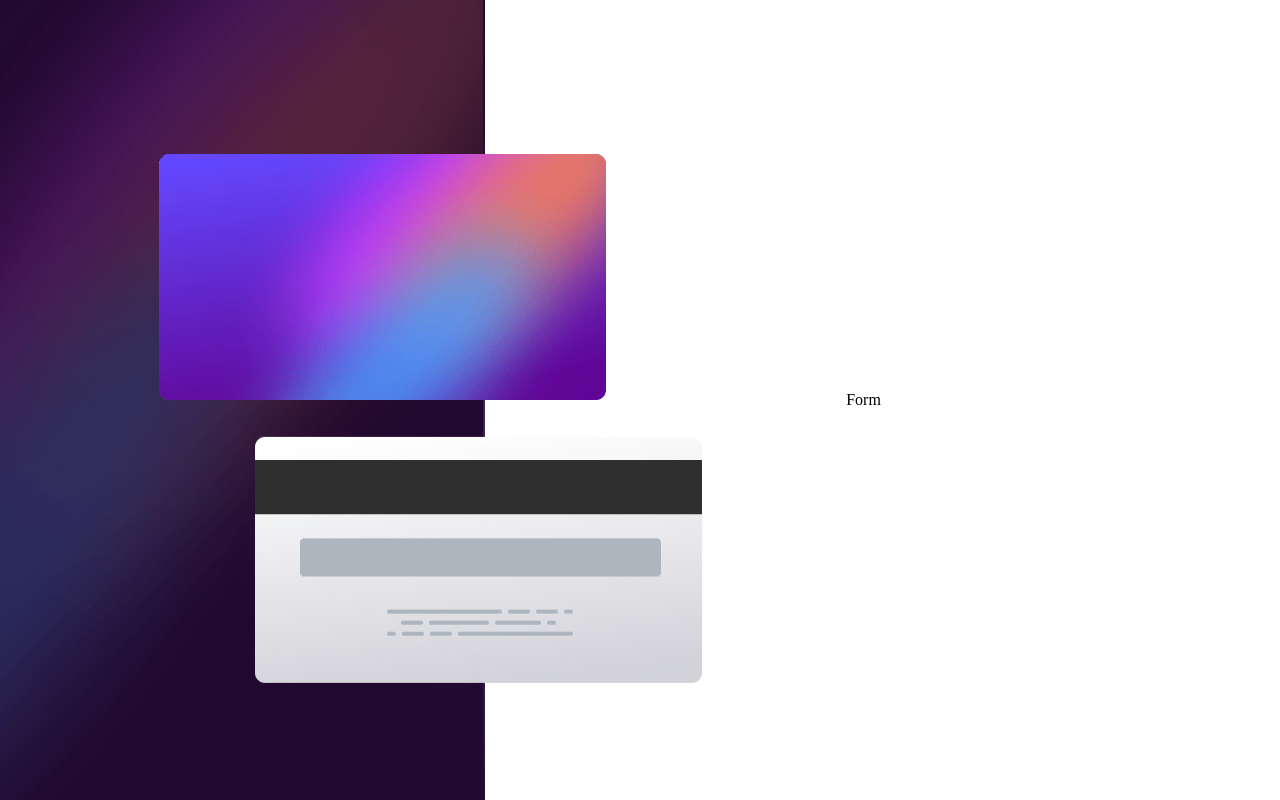
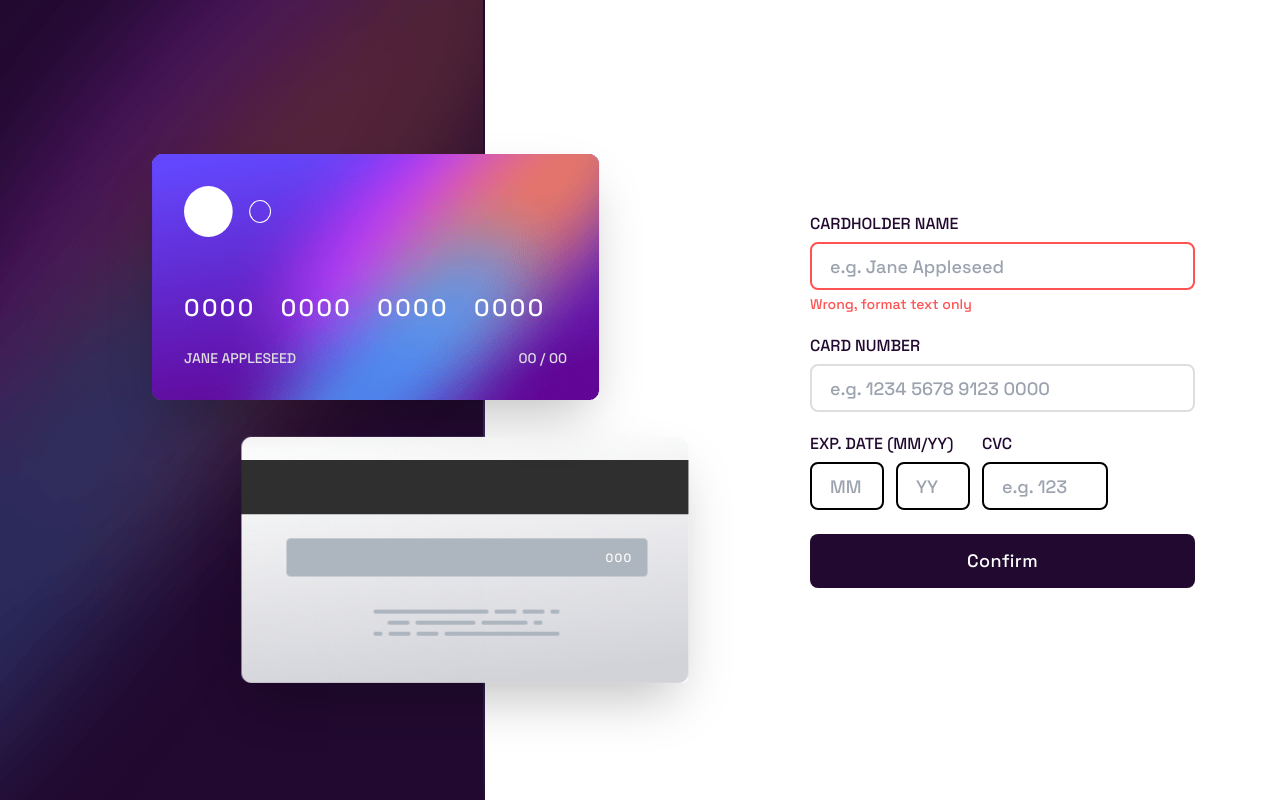
Before and after one commit to Headbwoi/fem-interactive-card-details-form, a React (Vite) app: page / in a window 1280 px wide. Built offline with nearby package versions, Linux system fonts and the light colour scheme.

Commit message:
made the form
setup states for managing form inputs
adds value to card when values are inputted in form

```diff
--- a/src/App.jsx
+++ b/src/App.jsx
@@ -1,16 +1,59 @@
 import { useState } from "react"
 import Card from "./components/Card"
+import Completed from "./components/Completed"
 import Form from "./components/Form"
 
 function App() {
+  const [form, setForm] = useState({
+    name: "",
+    number: "",
+    month: "",
+    year: "",
+    cvc: "",
+  })
+  const [error, setError] = useState({
+    name: {
+      error: true,
+    },
+    number: {
+      error: false,
+    },
+    month: {
+      error: false,
+    },
+    year: {
+      error: false,
+    },
+    cvc: {
+      error: false,
+    },
+  })
+
+  const updateField = (e) => {
+    const nextFormState = {
+      ...form,
+      [e.target.name]: e.target.value,
+    }
+    setForm(nextFormState)
+    console.log(form)
+  }
+  const handleSubmit = (e) => {
+    e.preventDefault()
+    alert("preventDefault")
+  }
   return (
     <>
-      <div className="relative w-full min-h-screen ">
-        <div className="container relative flex items-center justify-center flex-col lg:flex-row lg:min-h-screen">
-          {/* left side */}
-          <Card />
-          {/* right side */}
-          <Form />
+      <div className="relative w-full min-h-screen overflow-x-hidden">
+        <div className="container relative flex items-center justify-center lg:justify-between  flex-col lg:flex-row lg:min-h-screen">
+          <Card form={form} />
+          <Form
+            form={form}
+            updateField={updateField}
+            handleSubmit={handleSubmit}
+            error={error}
+          />
+          {/* <Completed /> */}
+          {/* create a new state if theres no error on input then toggle the state if state is true the show completed and hide form  */}
         </div>
       </div>
     </>
--- a/src/components/Card.jsx
+++ b/src/components/Card.jsx
@@ -1,16 +1,56 @@
 import CardBack from "../assets/bg-card-back.png"
 import CardFront from "../assets/bg-card-front.png"
+import CardLogo from "../assets/card-logo.svg"
 
-const Card = () => {
+const Card = ({ form }) => {
+  let vale = form.number
+  let splitted = vale.split("")
+  let firstFour = splitted.splice(0, 4).toString().replaceAll(",", "")
+  let secondFour = splitted.splice(0, 4).toString().replaceAll(",", "")
+  let thirdFour = splitted.splice(0, 4).toString().replaceAll(",", "")
+  let fourthFour = splitted.splice(0, 4).toString().replaceAll(",", "")
   return (
     <div className="px-4 md:px-0 pt-8 md:pt-0 relative flex flex-col">
       {/* back card */}
-      <div className="w-[18rem] h-[10rem] lg:w-[27.9375rem] lg:h-[15.375rem] rounded-md translate-x-7 lg:-translate-x-36 lg:translate-y-[115%]">
+      <div className="w-[18rem] h-[10rem] lg:w-[27.9375rem] lg:h-[15.375rem] rounded-md translate-x-6 lg:translate-x-[35%] lg:translate-y-[115%] relative shadow-2xl ">
         <img src={CardBack} alt="back of card" className="w-full h-full" />
+        <p className="text-White absolute right-10 lg:right-14 top-[43.5%] lg:top-[46%] tracking-widest text-xs">
+          {form.cvc == "" ? "000" : form.cvc.toString().padStart(3, "0")}
+        </p>
       </div>
       {/* front-card */}
-      <div className="w-[18rem] h-[10rem] lg:w-[27.9375rem] lg:h-[15.375rem] rounded-md -translate-x-7 -translate-y-16 lg:-translate-x-60 lg:-translate-y-full">
+      <div className="w-[18rem] h-[10rem] lg:w-[27.9375rem] lg:h-[15.375rem] rounded-md -translate-x-6 -translate-y-[4.275rem] lg:translate-x-[15%] lg:-translate-y-full relative shadow-2xl">
         <img src={CardFront} alt="back of card" className="w-full h-full" />
+        <div className="absolute inset-5 lg:inset-8">
+          <img
+            src={CardLogo}
+            alt="card-logo"
+            className="w-[3.4375rem] h-8 lg:w-[5.4375rem] lg:h-[3.1875rem] mb-[1.5625rem] lg:mb-[3.4375rem] "
+          />
+          <p className="text-lg lg:text-2xl text-White tracking-widest mb-4 lg:mb-6 w-full flex justify-between items-center pr-5">
+            <span className="w-[49px] lg:w-[73px]">
+              {firstFour == "" ? "0000" : firstFour}
+            </span>
+            <span className="w-[49px] lg:w-[73px]">
+              {secondFour === "" ? "0000" : secondFour}
+            </span>
+            <span className="w-[49px] lg:w-[73px]">
+              {thirdFour === "" ? "0000" : thirdFour}
+            </span>
+            <span className="w-[49px] lg:w-[73px]">
+              {fourthFour === "" ? "0000" : fourthFour}
+            </span>
+          </p>
+          <div className="flex items-center justify-between">
+            <p className="text-lightGrayishViolet uppercase text-sm">
+              {form.name == "" ? "Jane Appleseed" : form.name}
+            </p>
+            <p className="text-lightGrayishViolet uppercase text-sm">
+              {form.month === "" ? "00" : form.month.padStart(2, "0")} /{" "}
+              {form.year === "" ? "00" : form.year.padStart(2, "0")}
+            </p>
+          </div>
+        </div>
       </div>
     </div>
   )
--- /dev/null
+++ b/src/components/Completed.jsx
@@ -0,0 +1,15 @@
+import CompleteIcon from "../assets/icon-complete.svg"
+const Completed = () => {
+  return (
+    <div className="w-full lg:w-[24.0625rem] ml-auto px-6 lg:px-0 flex items-center justify-center flex-col">
+      <img src={CompleteIcon} alt="icon complete" className="mb-10" />
+      <p className="uppercase text-veryDarkViolet text-2xl mb-7">Thank you!</p>
+      <p className="text-lg text-darkGrayishViolet mb-12">
+        We've added your card details
+      </p>
+      <button className="submit">Continue</button>
+    </div>
+  )
+}
+
+export default Completed
--- a/src/components/Form.jsx
+++ b/src/components/Form.jsx
@@ -1,5 +1,106 @@
-const Form = () => {
-  return <div>Form</div>
+const Form = ({ form, updateField, handleSubmit, error }) => {
+  // const formatInput = (val) => {
+  //   if (!val) return
+  //   let splitter = val.toString().split("")
+
+  //   let firstFour = splitter.splice(0, 4).toString().replaceAll(",", "")
+  //   let secondFour = splitter.splice(0, 4).toString().replaceAll(",", "")
+  //   let thirdFour = splitter.splice(0, 4).toString().replaceAll(",", "")
+  //   let fourthFour = splitter.splice(0, 4).toString().replaceAll(",", "")
+  //   if (val.length == 16) {
+  //     val = `${firstFour} ${secondFour} ${thirdFour} ${fourthFour}`
+  //     document.querySelector("#number").innerHTML = val
+  //     // document.querySelector("#number").value = real
+  //   }
+  // }
+  return (
+    <section className="w-full lg:w-[24.0625rem] ml-auto px-6 lg:px-0">
+      <form className="w-full " onSubmit={handleSubmit}>
+        <div className=" mb-5">
+          <label htmlFor="cardholder-name" className="label-main">
+            Cardholder Name
+          </label>
+          <input
+            type="text"
+            name="name"
+            value={form.name}
+            onChange={updateField}
+            className={`input-main w-full ${
+              error.name.error ? "border-error" : "border-lightGrayishViolet"
+            }`}
+            placeholder="e.g. Jane Appleseed"
+          />
+          {error.name.error && (
+            <p className="error-val">Wrong, format text only</p>
+          )}
+          {/* <p className="error-val">Wrong, format text only</p> */}
+        </div>
+        <div className=" mb-5">
+          <label htmlFor="card-number" className="label-main">
+            Card Number
+          </label>
+          <input
+            type="text"
+            name="number"
+            id="number"
+            maxLength={16}
+            value={form.number}
+            onChange={updateField}
+            // onKeyUp={(e) => formatInput(e.target.value)}
+            className={`input-main w-full ${
+              error.number.error ? "border-error" : "border-lightGrayishViolet"
+            }`}
+            placeholder="e.g. 1234 5678 9123 0000"
+          />
+          {/* <p className="error-val">Wrong format, numbers only</p> */}
+        </div>
+        <div className="flex items-center justify-start space-x-3  mb-5">
+          <div className="flex items-start flex-col">
+            <label htmlFor="expiry date" className="label-main">
+              Exp. Date (MM/YY)
+            </label>
+            <div className="flex items-center space-x-3">
+              <input
+                type="text"
+                name="month"
+                maxLength={2}
+                value={form.month}
+                onChange={updateField}
+                className="input-main w-[4.625rem]"
+                placeholder="MM"
+              />
+              <input
+                type="text"
+                name="year"
+                maxLength={2}
+                value={form.year}
+                onChange={updateField}
+                className="input-main w-[4.625rem]"
+                placeholder="YY"
+              />
+            </div>
+            {/* <p className="error-val text-left">Can't be blank</p> */}
+          </div>
+          <div className="flex items-start flex-col">
+            <label htmlFor="cvc" className="label-main">
+              CVC
+            </label>
+            <input
+              type="text"
+              name="cvc"
+              maxLength={3}
+              value={form.cvc}
+              onChange={updateField}
+              className="input-main w-[126px]"
+              placeholder="e.g. 123"
+            />
+            {/* <p className="error-val">Can't be blank</p> */}
+          </div>
+        </div>
+        <button className="submit">Confirm</button>
+      </form>
+    </section>
+  )
 }
 
 export default Form
--- a/src/index.css
+++ b/src/index.css
@@ -1,6 +1,21 @@
+@import url("https://fonts.googleapis.com/css2?family=Space+Grotesk:wght@500&display=swap");
 @tailwind base;
 @tailwind components;
 @tailwind utilities;
-/* add font import */
 
-/* body copy font size should be 18px */
+* {
+  font-family: "Space Grotesk", sans-serif;
+  font-weight: 500;
+}
+.input-main {
+  @apply block h-12 rounded-lg px-[1.125rem] border-2  focus:border focus:border-l-gradient1 focus:border-t-gradient1 focus:border-b-gradient2 focus:border-r-gradient2 outline-none text-lg font-medium mb-1 hover:cursor-pointer;
+}
+.error-val {
+  @apply text-sm text-error;
+}
+.label-main {
+  @apply text-veryDarkViolet uppercase block mb-1.5 text-sm lg:text-base font-medium;
+}
+.submit {
+  @apply h-[3.375rem] w-full bg-veryDarkViolet text-White grid place-items-center rounded-lg mb-11 lg:mb-0 text-lg tracking-wide;
+}
```
